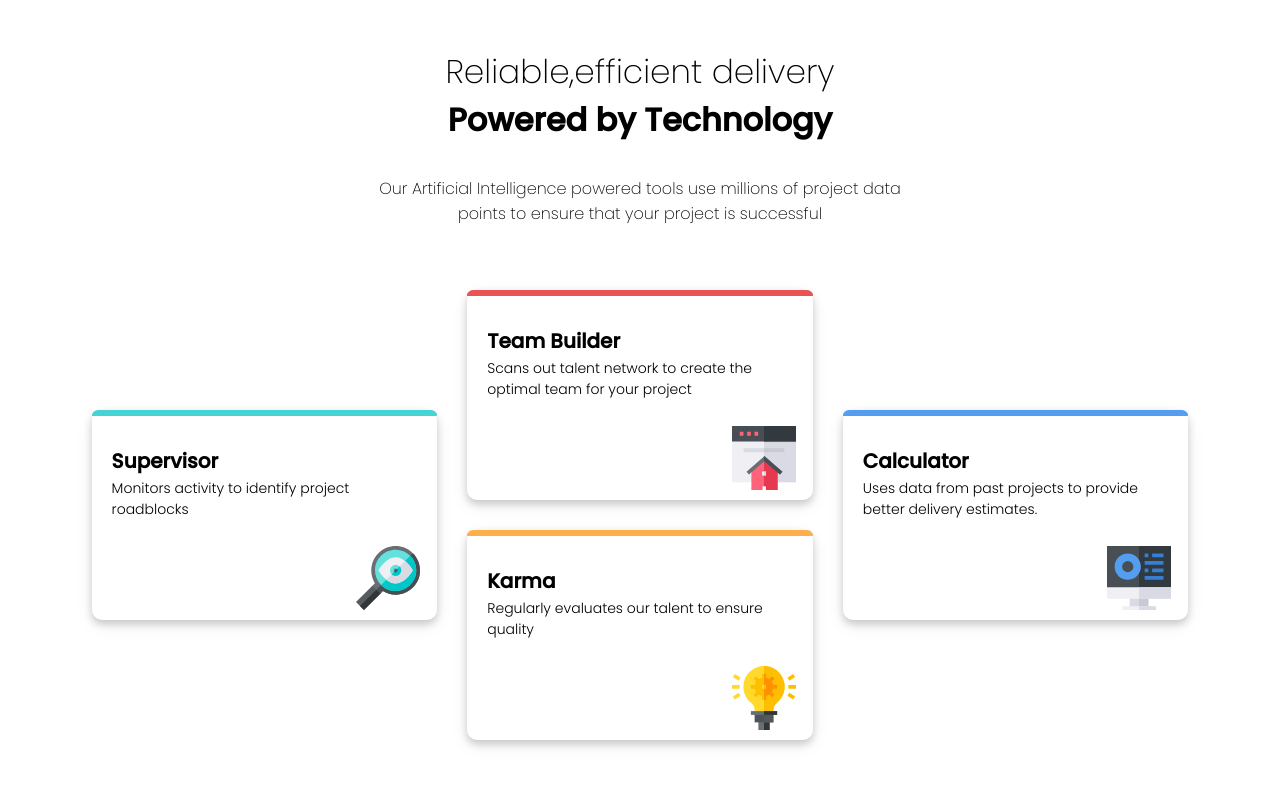
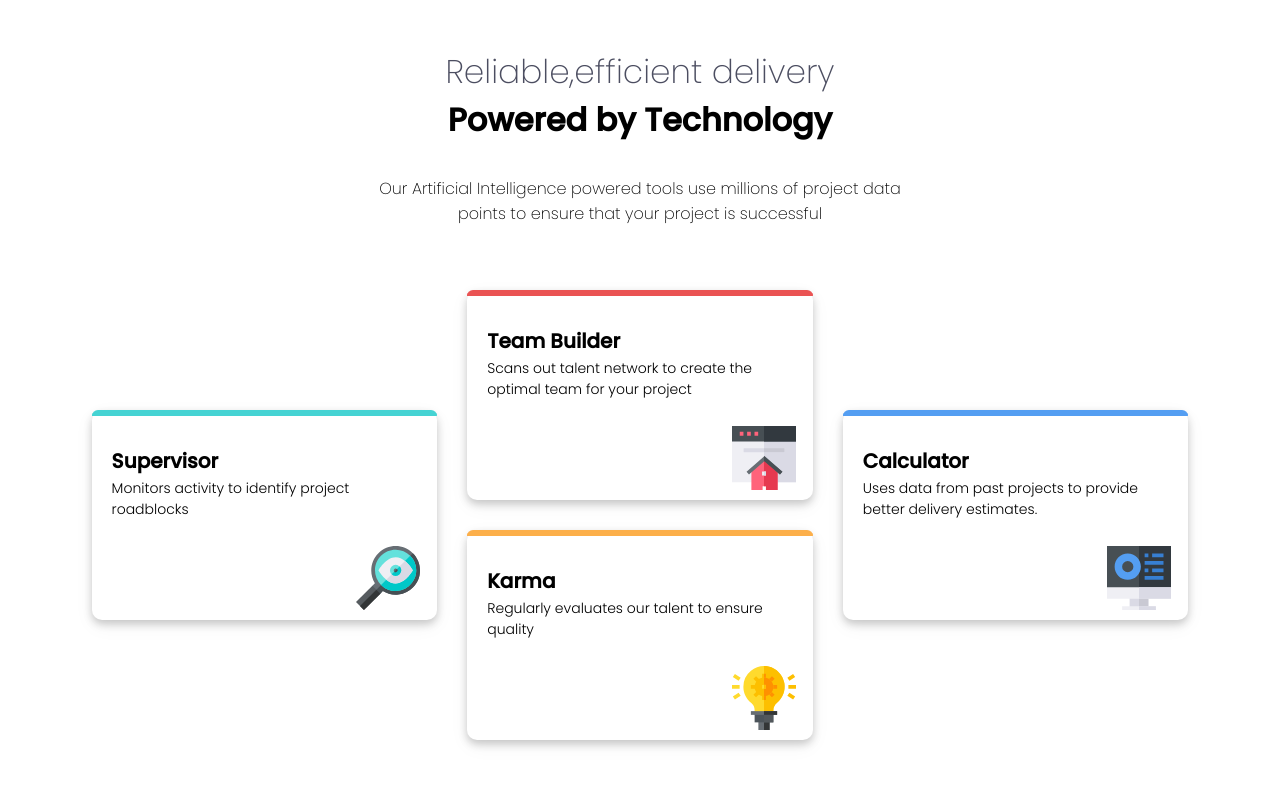
Before and after one commit to nhn09/task_qtec, a plain HTML site: page index.html in a window 1280 px wide. Drawn offline with Linux system fonts and the light colour scheme.

Commit message:
color edit

```diff
--- a/basic.css
+++ b/basic.css
@@ -25,6 +25,7 @@ body {
   font-weight: 200;
   text-align: center;
   font-size: 2.05em;
+  color:  hsl(234, 12%, 34%)
 }
 
 .title-para
```
